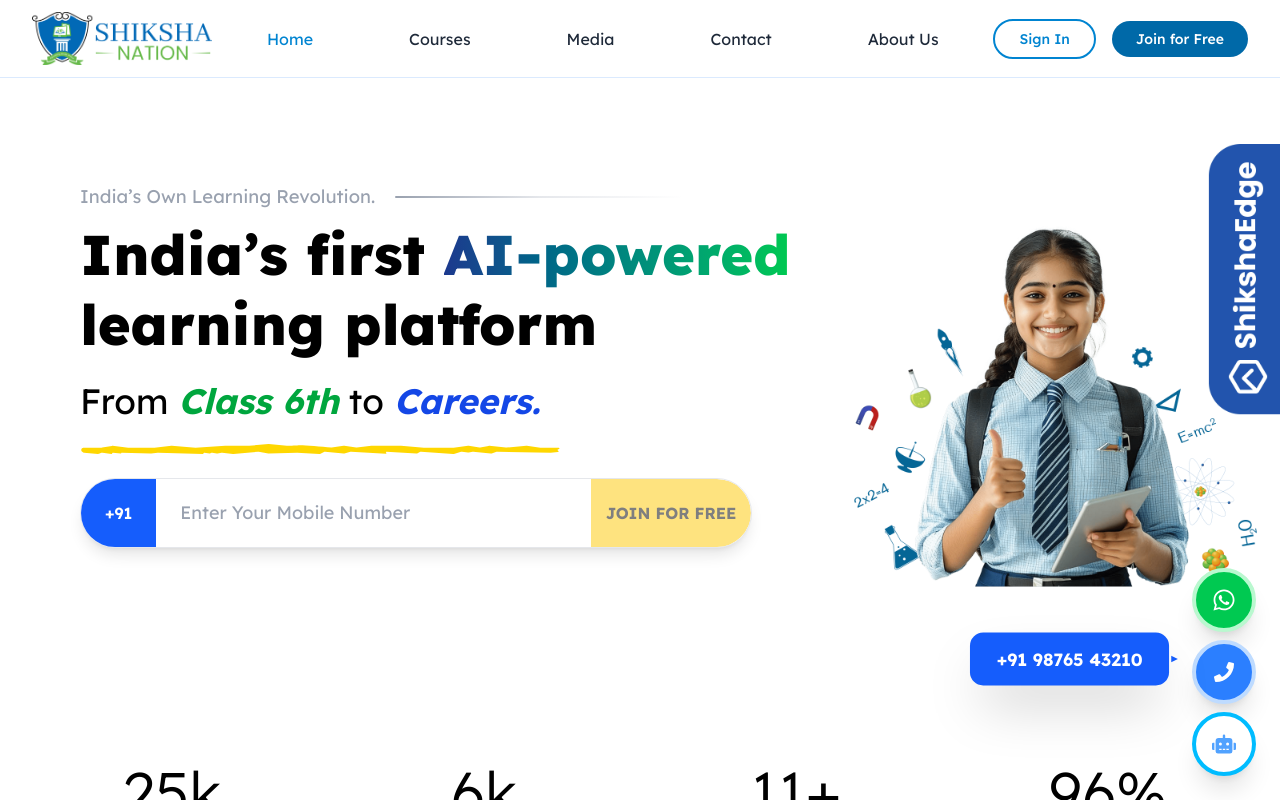
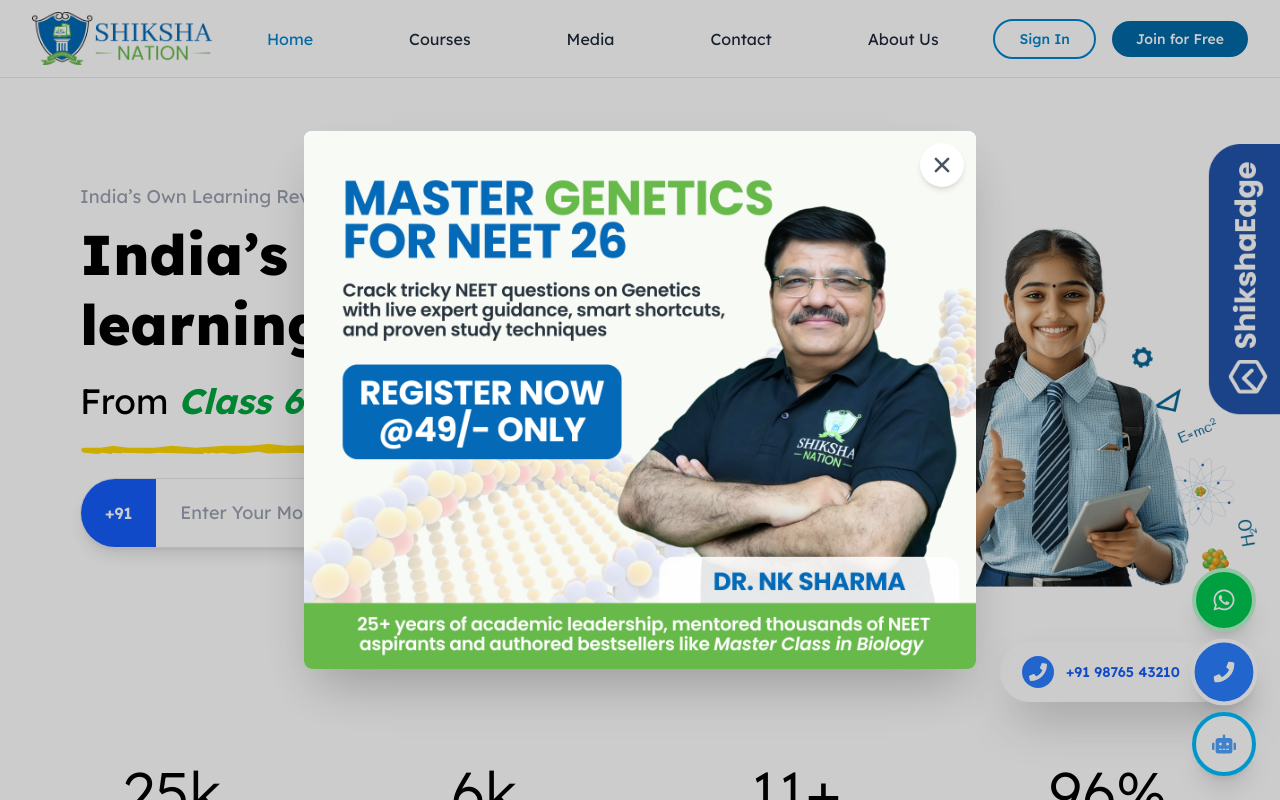
Before and after one commit to shikshanationdev/web, a Next.js app: page / in a window 1280 px wide. Both pictures are taken after a click on the button 1224 px from the left and 600 px from the top of the page. Shown: the top 800 px of the page. Built offline with nearby package versions, Linux system fonts and the light colour scheme.

Commit message:
feat: add PopupBanner component for promotional display with mouse leave and timer triggers

```diff
--- a/src/app/layout.tsx
+++ b/src/app/layout.tsx
@@ -2,7 +2,7 @@ import { Navbar } from "@/components";
 import type { Metadata } from "next";
 import { Lexend_Deca } from "next/font/google";
 
-import { Footer, FloatingContactWidget } from "@/components";
+import { Footer, FloatingContactWidget, PopupBanner } from "@/components";
 import { LearningStatsSection } from "@/components/HomePageSections";
 import CopyrightSection from "@/components/HomePageSections/CopyrightSection";
 import { Toaster } from "react-hot-toast";
@@ -37,6 +37,7 @@ export default function RootLayout({
         <Footer />
         <CopyrightSection />
         <FloatingContactWidget />
+        <PopupBanner />
       </body>
     </html>
   );
--- a/src/components/FloatingContactWidget.tsx
+++ b/src/components/FloatingContactWidget.tsx
@@ -4,11 +4,9 @@ import React, { useState, useEffect } from 'react';
 import { FaPhone, FaWhatsapp, FaRobot } from 'react-icons/fa';
 
 const FloatingContactWidget = () => {
-  const [showWhatsAppLabel, setShowWhatsAppLabel] = useState(false);
-  const [showCallLabel, setShowCallLabel] = useState(false);
-  const [showChatLabel, setShowChatLabel] = useState(false);
   const [currentMessageIndex, setCurrentMessageIndex] = useState(-1);
   const [showMessage, setShowMessage] = useState(false);
+  const [isAnimatingOut, setIsAnimatingOut] = useState(false);
 
   // Messages to cycle through
   const messages = [
@@ -63,111 +61,108 @@ const FloatingContactWidget = () => {
       {/* Contact Icons - Always Visible */}
       <div className="flex flex-col gap-2">
         {/* WhatsApp Button - Green */}
-        <div
-          className="group relative"
-          onMouseEnter={() => setShowWhatsAppLabel(true)}
-          onMouseLeave={() => setShowWhatsAppLabel(false)}
-        >
-          {/* WhatsApp Message */}
+        <div className="group relative">
+          {/* WhatsApp Message - Expands from icon to the left */}
           <div className={`
-            absolute right-24 top-1/2 transform -translate-y-1/2
-            bg-green-600 text-white px-6 py-3 rounded-xl shadow-2xl text-base font-bold whitespace-nowrap
-            transition-all duration-300 ease-out z-10
-            ${showMessage && currentMessageIndex === 1 ? 'opacity-100 translate-x-0 scale-110 animate-bounce' : 'opacity-0 translate-x-4 scale-75 pointer-events-none'}
+            absolute right-0 top-1/2 transform -translate-y-1/2
+            bg-white text-green-600 rounded-full shadow-2xl text-sm font-semibold border-2 border-white
+            transition-all duration-500 ease-out z-10 flex items-center
+            ${showMessage && currentMessageIndex === 1
+              ? 'w-64 px-5 py-3 opacity-100'
+              : 'w-16 px-0 py-0 opacity-0'}
+            overflow-hidden
           `}>
-            {messages[1]?.text}
-            <div className="absolute top-1/2 right-0 transform translate-x-2 -translate-y-1/2 w-0 h-0 border-l-6 border-l-green-600 border-t-3 border-b-3 border-t-transparent border-b-transparent"></div>
+            <div className="flex items-center gap-3 w-full">
+              <div className="w-8 h-8 bg-green-500 rounded-full flex items-center justify-center flex-shrink-0">
+                <FaWhatsapp className="text-lg text-white" />
+              </div>
+              <span className={`transition-all duration-300 text-green-600 ${showMessage && currentMessageIndex === 1 ? 'opacity-100' : 'opacity-0'}`}>
+                {messages[1]?.text}
+              </span>
+            </div>
           </div>
 
           <button
             onClick={handleWhatsApp}
-            className="w-16 h-16 bg-green-500 hover:bg-green-600 text-white rounded-full shadow-xl transition-all duration-300 hover:scale-110 flex items-center justify-center border-4 border-green-200"
+            className={`w-16 h-16 bg-green-500 hover:bg-green-600 text-white rounded-full shadow-xl
+              transition-all duration-300 hover:scale-110 flex items-center justify-center
+              relative z-20
+              ${showMessage && currentMessageIndex === 1 ? 'scale-105 border-4 border-white' : 'border-4 border-green-200'}
+            `}
             title="WhatsApp Us"
           >
             <FaWhatsapp className="text-2xl" />
           </button>
-          {/* Hover Label */}
-          <div className={`
-            absolute right-20 top-1/2 transform -translate-y-1/2
-            bg-gray-800 text-white px-3 py-2 rounded-lg text-sm whitespace-nowrap
-            transition-all duration-200 shadow-lg
-            ${showWhatsAppLabel ? 'opacity-100 scale-100' : 'opacity-0 scale-95 pointer-events-none'}
-          `}>
-            WhatsApp
-            <div className="absolute right-0 top-1/2 transform translate-x-1 -translate-y-1/2 w-0 h-0 border-l-4 border-l-gray-800 border-t-2 border-b-2 border-t-transparent border-b-transparent"></div>
-          </div>
         </div>
 
         {/* Call Button - Blue */}
-        <div
-          className="group relative"
-          onMouseEnter={() => setShowCallLabel(true)}
-          onMouseLeave={() => setShowCallLabel(false)}
-        >
-          {/* Call Message */}
+        <div className="group relative">
+          {/* Call Message - Expands from icon to the left */}
           <div className={`
-            absolute right-24 top-1/2 transform -translate-y-1/2
-            bg-blue-600 text-white px-6 py-3 rounded-xl shadow-2xl text-base font-bold whitespace-nowrap
-            transition-all duration-300 ease-out z-10
-            ${showMessage && currentMessageIndex === 0 ? 'opacity-100 translate-x-0 scale-110 animate-bounce' : 'opacity-0 translate-x-4 scale-75 pointer-events-none'}
+            absolute right-0 top-1/2 transform -translate-y-1/2
+            bg-white text-blue-600 rounded-full shadow-2xl text-sm font-semibold border-2 border-white
+            transition-all duration-500 ease-out z-10 flex items-center
+            ${showMessage && currentMessageIndex === 0
+              ? 'w-64 px-5 py-3 opacity-100'
+              : 'w-16 px-0 py-0 opacity-0'}
+            overflow-hidden
           `}>
-            {messages[0]?.text}
-            <div className="absolute top-1/2 right-0 transform translate-x-2 -translate-y-1/2 w-0 h-0 border-l-6 border-l-blue-600 border-t-3 border-b-3 border-t-transparent border-b-transparent"></div>
+            <div className="flex items-center gap-3 w-full">
+              <div className="w-8 h-8 bg-blue-500 rounded-full flex items-center justify-center flex-shrink-0">
+                <FaPhone className="text-lg text-white" />
+              </div>
+              <span className={`transition-all duration-300 text-blue-600 ${showMessage && currentMessageIndex === 0 ? 'opacity-100' : 'opacity-0'}`}>
+                {messages[0]?.text}
+              </span>
+            </div>
           </div>
 
           <button
             onClick={handleCall}
-            className="w-16 h-16 bg-blue-500 hover:bg-blue-600 text-white rounded-full shadow-xl transition-all duration-300 hover:scale-110 flex items-center justify-center border-4 border-blue-200"
+            className={`w-16 h-16 bg-blue-500 hover:bg-blue-600 text-white rounded-full shadow-xl
+              transition-all duration-300 hover:scale-110 flex items-center justify-center
+              relative z-20
+              ${showMessage && currentMessageIndex === 0 ? 'scale-105 border-4 border-white' : 'border-4 border-blue-200'}
+            `}
             title="Call Us"
           >
             <FaPhone className="text-xl" />
           </button>
-          {/* Hover Label */}
-          <div className={`
-            absolute right-20 top-1/2 transform -translate-y-1/2
-            bg-gray-800 text-white px-3 py-2 rounded-lg text-sm whitespace-nowrap
-            transition-all duration-200 shadow-lg
-            ${showCallLabel ? 'opacity-100 scale-100' : 'opacity-0 scale-95 pointer-events-none'}
-          `}>
-            Call Us
-            <div className="absolute right-0 top-1/2 transform translate-x-1 -translate-y-1/2 w-0 h-0 border-l-4 border-l-gray-800 border-t-2 border-b-2 border-t-transparent border-b-transparent"></div>
-          </div>
         </div>
 
-        {/* Chatbot Button - Light Blue */}
-        <div
-          className="group relative"
-          onMouseEnter={() => setShowChatLabel(true)}
-          onMouseLeave={() => setShowChatLabel(false)}
-        >
-          {/* Chat Message */}
+        {/* Chatbot Button - Purple */}
+        <div className="group relative">
+          {/* Chat Message - Expands from icon to the left */}
           <div className={`
-            absolute right-24 top-1/2 transform -translate-y-1/2
-            bg-purple-600 text-white px-6 py-3 rounded-xl shadow-2xl text-base font-bold whitespace-nowrap
-            transition-all duration-300 ease-out z-10
-            ${showMessage && currentMessageIndex === 2 ? 'opacity-100 translate-x-0 scale-110 animate-bounce' : 'opacity-0 translate-x-4 scale-75 pointer-events-none'}
+            absolute right-0 top-1/2 transform -translate-y-1/2
+            bg-white text-gray-600 rounded-full shadow-2xl text-sm font-semibold border-2 border-white
+            transition-all duration-500 ease-out z-10 flex items-center
+            ${showMessage && currentMessageIndex === 2
+              ? 'w-64 px-5 py-3 opacity-100'
+              : 'w-16 px-0 py-0 opacity-0'}
+            overflow-hidden
           `}>
-            {messages[2]?.text}
-            <div className="absolute top-1/2 right-0 transform translate-x-2 -translate-y-1/2 w-0 h-0 border-l-6 border-l-purple-600 border-t-3 border-b-3 border-t-transparent border-b-transparent"></div>
+            <div className="flex items-center gap-3 w-full">
+              <div className="w-8 h-8 bg-blue-400 rounded-full flex items-center justify-center flex-shrink-0">
+                <FaRobot className="text-lg text-white" />
+              </div>
+              <span className={`transition-all duration-300 text-gray-600 ${showMessage && currentMessageIndex === 2 ? 'opacity-100' : 'opacity-0'}`}>
+                {messages[2]?.text}
+              </span>
+            </div>
           </div>
 
           <button
             onClick={handleChatbot}
-            className="w-16 h-16 bg-white hover:bg-sky-50 text-white rounded-full shadow-xl transition-all duration-300 hover:scale-110 flex items-center justify-center border-4 border-sky-400"
+            className={`w-16 h-16 bg-white hover:bg-sky-50 text-white rounded-full shadow-xl
+              transition-all duration-300 hover:scale-110 flex items-center justify-center
+              relative z-20
+              ${showMessage && currentMessageIndex === 2 ? 'scale-105 border-4 border-white' : 'border-4 border-sky-400'}
+            `}
             title="Chat with us"
           >
             <FaRobot className="text-2xl text-blue-400" />
           </button>
-          {/* Hover Label */}
-          <div className={`
-            absolute right-20 top-1/2 transform -translate-y-1/2
-            bg-gray-800 text-white px-3 py-2 rounded-lg text-sm whitespace-nowrap
-            transition-all duration-200 shadow-lg
-            ${showChatLabel ? 'opacity-100 scale-100' : 'opacity-0 scale-95 pointer-events-none'}
-          `}>
-            Live Chat
-            <div className="absolute right-0 top-1/2 transform translate-x-1 -translate-y-1/2 w-0 h-0 border-l-4 border-l-gray-800 border-t-2 border-b-2 border-t-transparent border-b-transparent"></div>
-          </div>
         </div>
       </div>
     </div>
--- /dev/null
+++ b/src/components/PopupBanner.tsx
@@ -0,0 +1,73 @@
+'use client';
+
+import { useState, useEffect } from 'react';
+import Image from 'next/image';
+import { IoClose } from 'react-icons/io5';
+
+const PopupBanner = () => {
+  const [isVisible, setIsVisible] = useState(false);
+  const [hasShownInitial, setHasShownInitial] = useState(false);
+
+  useEffect(() => {
+    // Show popup after 7 seconds on initial load
+    const timer = setTimeout(() => {
+      if (!hasShownInitial) {
+        setIsVisible(true);
+        setHasShownInitial(true);
+      }
+    }, 7000);
+
+    return () => clearTimeout(timer);
+  }, [hasShownInitial]);
+
+  useEffect(() => {
+    // Show popup when cursor leaves the window
+    const handleMouseLeave = (e: MouseEvent) => {
+      // Check if cursor is leaving from the top of the page
+      if (e.clientY <= 0) {
+        setIsVisible(true);
+      }
+    };
+
+    document.addEventListener('mouseleave', handleMouseLeave);
+
+    return () => {
+      document.removeEventListener('mouseleave', handleMouseLeave);
+    };
+  }, []);
+
+  const closeBanner = () => {
+    setIsVisible(false);
+  };
+
+  if (!isVisible) return null;
+
+  return (
+    <div className="fixed inset-0 z-50 flex items-center justify-center bg-black/20">
+      <div className="relative max-w-2xl mx-4 bg-white rounded-lg shadow-2xl">
+        {/* Close button */}
+        <button
+          onClick={closeBanner}
+          className="absolute top-3 right-3 z-10 p-2 bg-white rounded-full shadow-md hover:bg-gray-100 transition-colors"
+          aria-label="Close banner"
+        >
+          <IoClose className="w-7 h-7 text-gray-600" />
+        </button>
+
+        {/* Banner image */}
+        <div className="relative">
+          <Image
+            src="/banner.png"
+            alt="Promotional Banner"
+            width={700}
+            height={500}
+            className="w-full h-auto rounded-lg"
+            priority
+          />
+        </div>
+      </div>
+    </div>
+  );
+};
+
+export default PopupBanner;
--- a/src/components/index.tsx
+++ b/src/components/index.tsx
@@ -1,6 +1,7 @@
 import Navbar from "./Navbar";
 import Footer from "./Footer";
 import FloatingContactWidget from "./FloatingContactWidget";
+import PopupBanner from "./PopupBanner";
 
 
-export { Navbar, Footer, FloatingContactWidget };
+export { Navbar, Footer, FloatingContactWidget, PopupBanner };
```
Also changed, not shown: src/app/globals.css (+60 -0 lines), public/banner.png (added).
